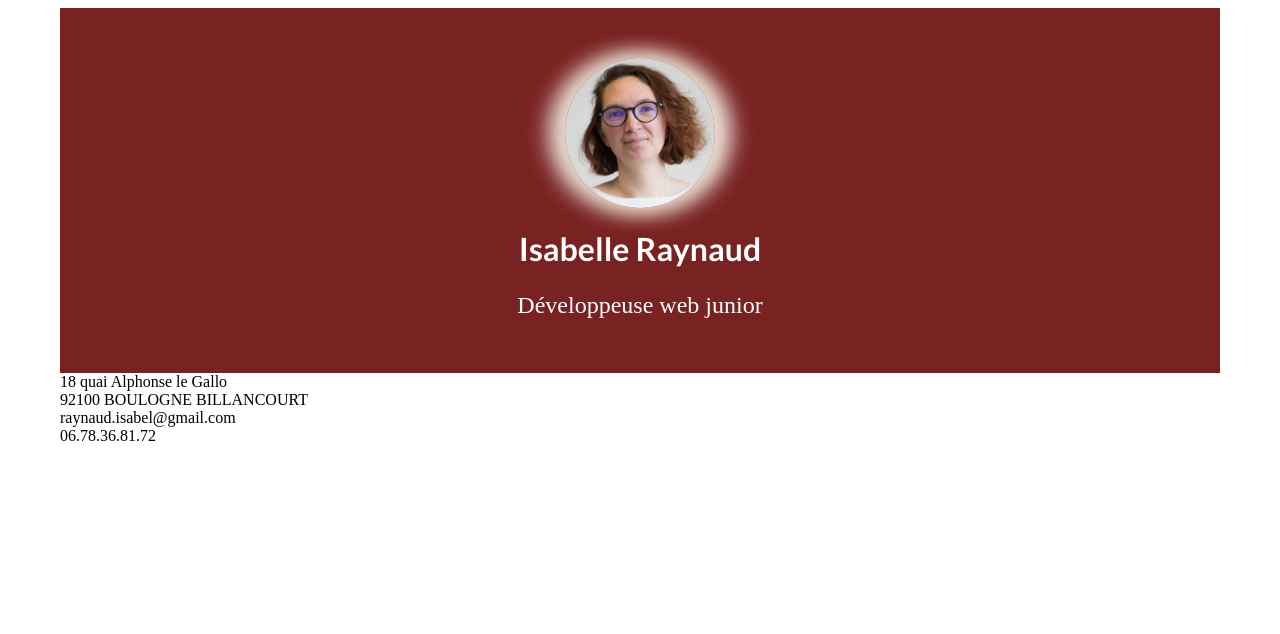
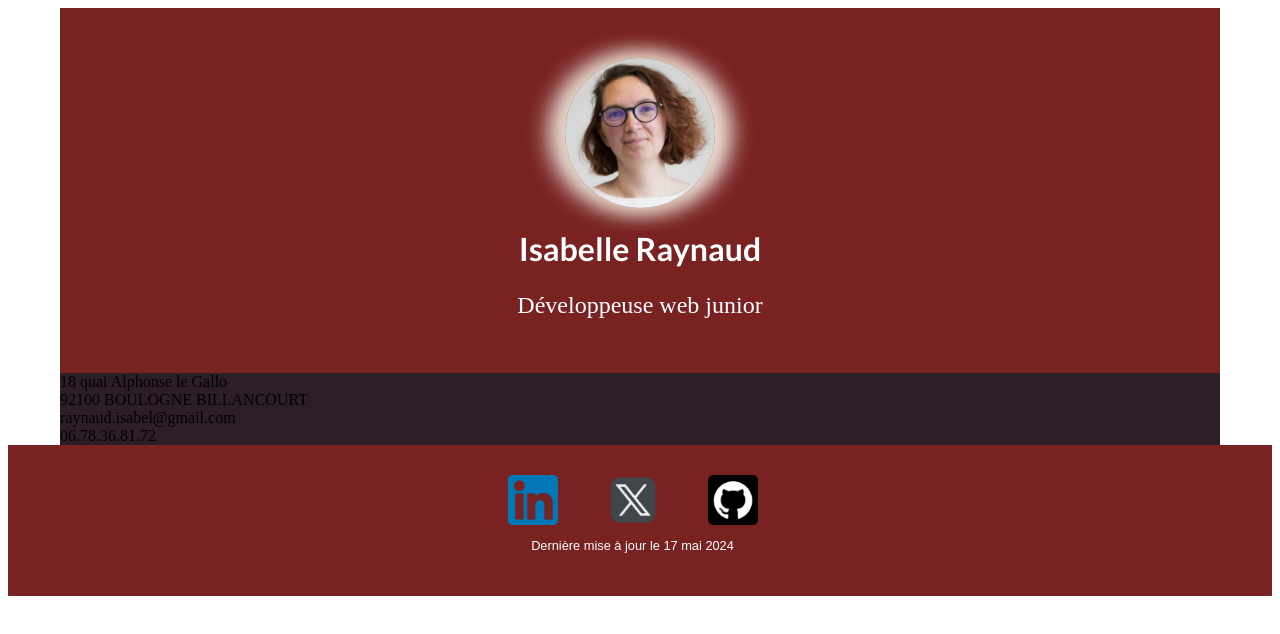
Before and after one commit to IsaRaynaud/cv, a plain HTML site: page index.html in a window 1280 px wide. Drawn offline with Linux system fonts and the light colour scheme.

Commit message:
Add footer

```diff
--- a/Assets/CSS/style.css
+++ b/Assets/CSS/style.css
@@ -36,6 +36,6 @@ h3{
 }
 
 p{
-    font-family: "raleway", sans-serif;
+    font-family: "raleway-regular", sans-serif;
     font-size: 12;
 }
--- /dev/null
+++ b/Assets/CSS/style_footer.css
@@ -0,0 +1,33 @@
+footer{
+    background-color: #782221 ;
+    padding: 30px 30px 30px 15px;
+}
+
+.logos_SM{
+    width: 250px;
+    height: 100%;
+    display: flex;
+    flex-direction: row;
+    justify-content: space-between;
+}
+
+#img_linkedin{
+    width: 20%;
+    height: 20%;
+}
+
+#img_x{
+    width: 20%;
+    height: 20%;
+}
+
+#img_github{
+    width: 20%;
+    height: 20%;
+}
+
+#update{
+    color: white;
+    font-size: 0.8em;
+    text-align: center;
+}
--- a/Assets/CSS/style_header.css
+++ b/Assets/CSS/style_header.css
@@ -1,6 +1,6 @@
 header{
     background-color: #782221;
-    padding: 50px 30px 30px 30px ;
+    padding: 50px 30px 30px 30px;
 }
 
 figure{
@@ -8,7 +8,7 @@ figure{
     height: 150px;
     margin: 0 auto;
 }
-img{
+.portrait{
     width: 100%;
     height: 100%;
     display: flex;
--- a/index.html
+++ b/index.html
@@ -5,6 +5,8 @@
     <meta name="viewport" content="width=device-width, initial-scale=1.0">
     <title>Mon C.V.</title>
     <link rel="stylesheet" href="./Assets/CSS/style_header.css">
+    <link rel="stylesheet" href="./Assets/CSS/style_body.css">
+    <link rel="stylesheet" href="./Assets/CSS/style_footer.css">
     <link rel="stylesheet" href="./Assets/CSS/style.css">
 </head>
 <body>
@@ -31,6 +33,17 @@
 
         </main>
 
+        <footer>
+            <figure class="logos_SM">
+                <img id="img_linkedin" src="./Assets/Images/linkedin.png" alt="Logo LinkedIn">
+                <img id="img_x" src="./Assets/Images/logo_X.png" alt="Logo X">
+                <img id="img_github" src="./Assets/Images/github.png" alt="Logo Github">
+            </figure>
+            <p id="update">Dernière mise à jour le 17 mai 2024</p>
+
+        </footer>
+
+
     </div>
 </body>
 </html>
```
